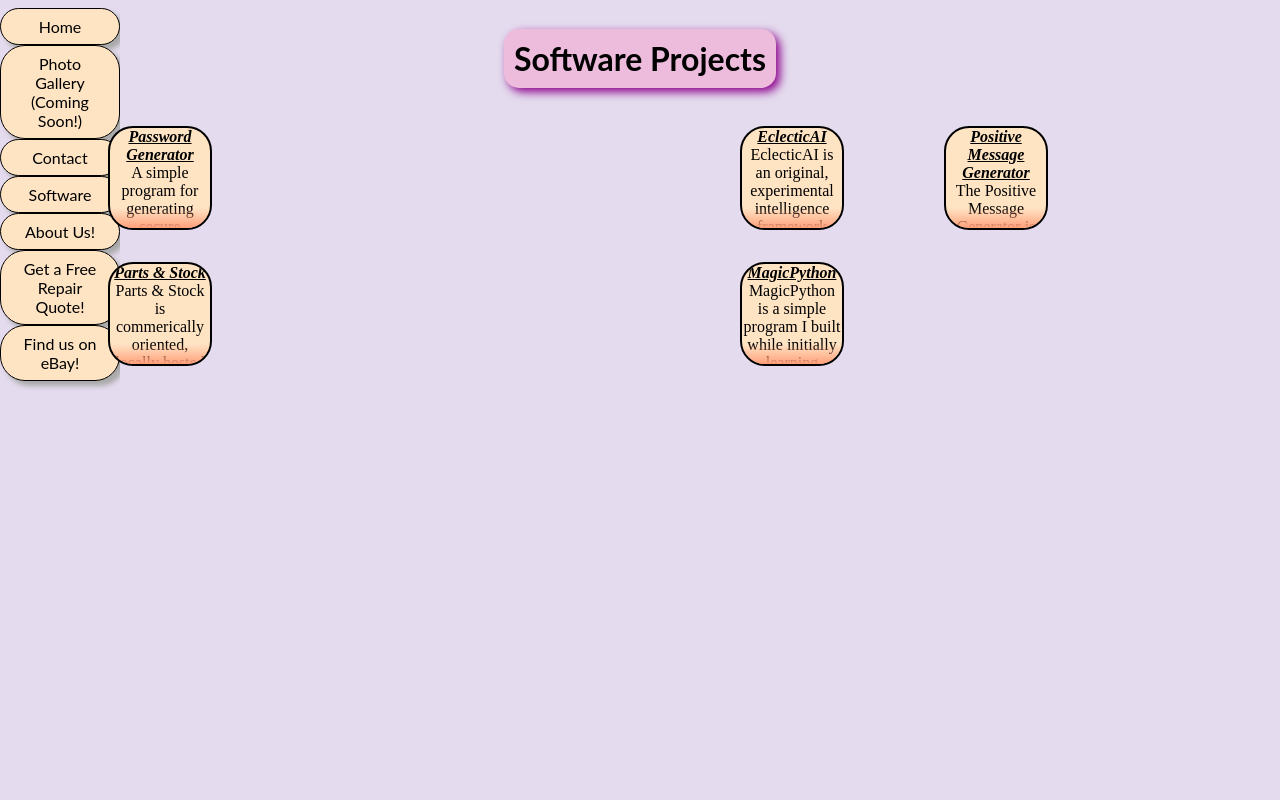
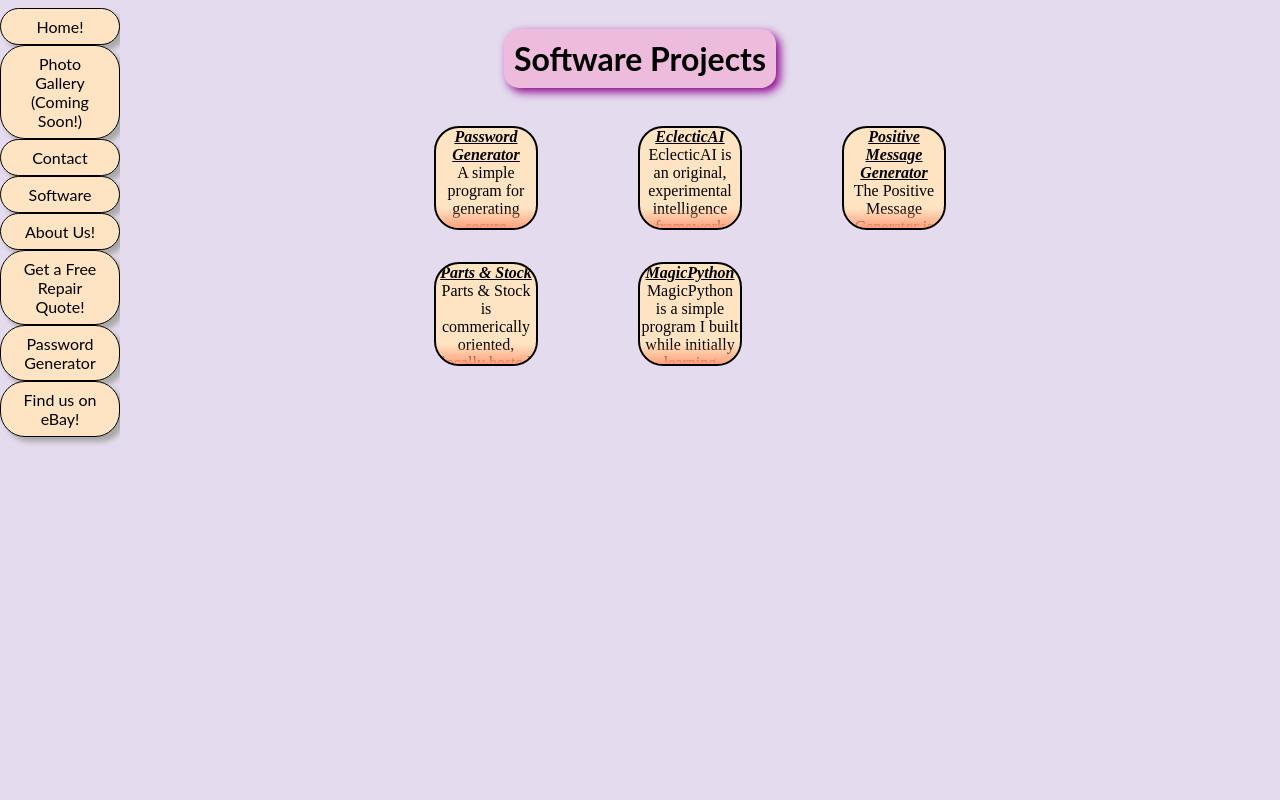
Before and after one commit to stlynnxx/EclecticElectronics, a Flask app: page /software in a window 1280 px wide. Run offline with Flask 3, Linux system fonts and the light colour scheme.

Commit message:
Working on organization

```diff
--- a/templates/review.html
+++ b/templates/review.html
@@ -15,8 +15,6 @@
 This page is still currently under construction but it is in a functional state!
 If you leave a review I will see it now, and eventually they will be displayed on the
 home page.</p>
-
-
 <div class="review-form">
     <form method="POST" action="{{ url_for('review_submit') }}" enctype="multipart/form-data">
         <div class="name">
@@ -27,12 +25,8 @@
             <label for="description">Description:</label><br>
             <textarea class="description" name="description" id="description" placeholder="Describe your experience!"></textarea><br>
         </div>
-
-
         <label for="photos">Attach Photos:</label><br>
-
         <input class="attach" type="file" name="photos" accept="image/*" id="photos" multiple><br>
-
         <input type="submit" class="submit" value="Submit"><br>
     </form>
 </div>
--- a/templates/software.html
+++ b/templates/software.html
@@ -9,17 +9,14 @@
 </head>
 <body>
 <div class="software-page-layout">
-
     <div class="software-body-row">
         <div class="mobile-nav-flex">
      <!--mobile nav-->
             <details class="mobile-nav">
-
                 <summary class="summary">Navigation</summary>
-
                 <nav class="mobile-menu">
+                    <div class="mobile-div-1">
                         <ul>
-        <div class="mobile-div-1">
                             <li class="mobile-nav-item"><a  href="{{ url_for('home') }}">Home</a></li>
                             <li class="mobile-nav-item"><a  href="{{ url_for('gallery') }}">Photo Gallery (Coming Soon!)</a></li>
                             <li class="mobile-nav-item"><a href="{{ url_for('contact') }}">Contact</a></li>
@@ -28,8 +25,8 @@
                             <li class="mobile-nav-item"><a href="{{ url_for('quote') }}">Get a Free Repair Quote!</a></li>
                             <li class="mobile-nav-item"><a href="{{ url_for('password') }}">Password Generator</a></li>
                             <li class="mobile-nav-item"><a  target="_blank" rel="noopener noreferrer" href=https://ebay.us/m/TC9rpf>Find us on eBay!</a></li>
+                        </ul>
                     </div>
-    </ul>
                 </nav>
             </details>
         </div>
@@ -37,7 +34,6 @@
         <!--desktop-->
             <nav class="sidebar">
                 <div class="desktop-div-1">
-
                     <ul class="active">
                         <li class="nav-item"><a  href="{{ url_for('home') }}">Home!</a></li>
                         <li class="nav-item"><a  href="{{ url_for('gallery') }}">Photo Gallery (Coming Soon!)</a></li>
@@ -49,31 +45,10 @@
                         <li class="nav-item"><a  target="_blank" rel="noopener noreferrer" href=https://ebay.us/m/TC9rpf>Find us on eBay!</a></li>
                     </ul>
                 </div>
-
             </nav>
         </div>
-    </div>
+    </div> <!-- Ends software body row-->
 
-<div class="desktop-nav-flex">
-
-    <!--desktop-->
-    <nav class="sidebar">
-        <div>
-
-    <ul class="active">
-      <li class="nav-item"><a  href="{{ url_for('home') }}">Home</a></li>
-      <li class="nav-item"><a  href="{{ url_for('gallery') }}">Photo Gallery (Coming Soon!)</a></li>
-      <li class="nav-item"><a href="{{ url_for('contact') }}">Contact</a></li>
-      <li class="nav-item"><a  href="{{ url_for('software') }}">Software</a></li>
-        <li class="nav-item"><a href="{{ url_for('about') }}">About Us!</a></li>
-        <li class="nav-item"><a href="{{ url_for('quote') }}">Get a Free Repair Quote!</a></li>
-        <li class="nav-item"><a  target="_blank" rel="noopener noreferrer" href=https://ebay.us/m/TC9rpf>Find us on eBay!</a></li>
-    </ul>
-        </div>
-
-    </nav>
-</div>
-</div>
 <!--Content-->
 
 <!-- Desktop -->
@@ -84,7 +59,6 @@
                 <div>
                     <details class="card-details">
                         <summary>
-
                             <p class="trans-card">
                                 <strong class="strong"><u><i>Password Generator</i></u></strong><br>
                                     A simple program for generating secure passwords on the fly. Click <a href="{{ url_for('password') }}">here</a> to use it!
@@ -94,17 +68,13 @@
                     </details>
                     <details class="card-details">
                         <summary>
-
                             <p class="trans-card">
                                 <strong class="strong"><u><i>Parts & Stock</i></u></strong><br>
                                 Parts & Stock is commerically oriented, locally hosted inventory web app system.
                                 More info coming soon! The beta build is still in progress.
-
                             </p>
-
                         </summary>
                     </details>
-
                 </div>
             </div>
         </div>
@@ -146,21 +116,13 @@
                                     <a href="{{ url_for('positive') }}">Click here to try it!</a>
                                 </p>
                             </summary>
-
                         </details>
-
-        </div>
-
-
-    </div>
-
-</div>
-
-
                     </div>
                 </div>
             </div>
-
+        </div>
+    </div>
+</div>
 
 
 
@@ -171,7 +133,6 @@
             <div class="card-row-left-mobile">
                 <details class="card-details">
                     <summary>
-
                        <p class="trans-card-mobile">
                             <strong class="strong"><u><i>Password Generator</i></u></strong><br>
                             A simple program for generating secure passwords on the fly. Click <a href="{{ url_for('password') }}">here</a> to use it!
@@ -181,17 +142,13 @@
                 </details>
                 <details class="card-details">
                     <summary>
-
                         <p class="trans-card-mobile">
                             <strong class="strong"><u><i>Parts & Stock</i></u></strong><br>
                             Parts & Stock is commerically oriented, locally hosted inventory web app system.
                             More info coming soon! The beta build is still in progress.
-
                         </p>
-
                     </summary>
                 </details>
-
             </div>
         </div>
     </div>
@@ -233,23 +190,11 @@
                                 <a href="{{ url_for('positive') }}">Click here to try it!</a>
                             </p>
                         </summary>
-
                     </details>
-
-        </div>
-
-
-    </div>
-
-</div>
-
-
                 </div>
             </div>
         </div>
-
-
-
-
+    </div>
+</div>
 </body>
 </html>
```
Also changed, not shown: templates/about.html (+42 -50 lines), templates/positivemessage.html (+3 -12 lines), templates/quote.html (+2 -5 lines), templates/security.html (+0 -9 lines), templates/trivia.html (+0 -16 lines), 1 other file. Lines whose indentation alone changed are shown as unchanged.
